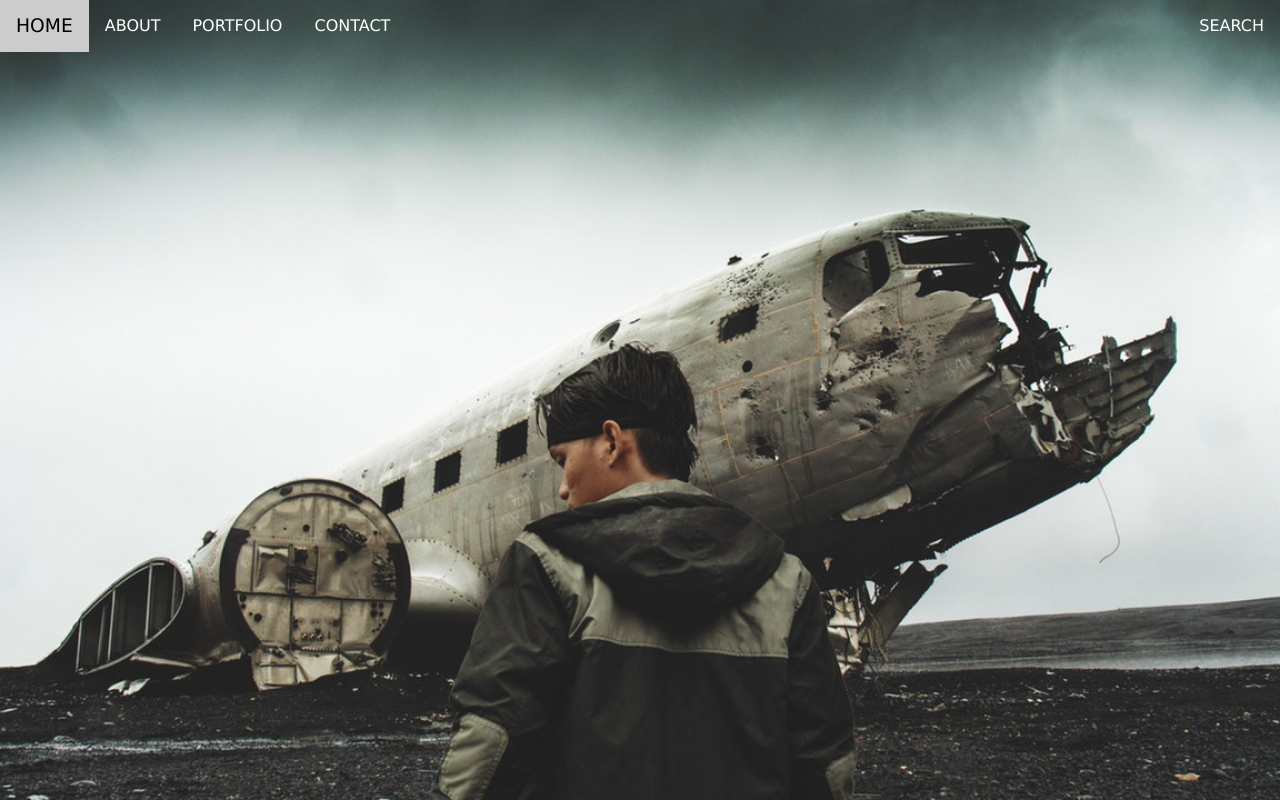
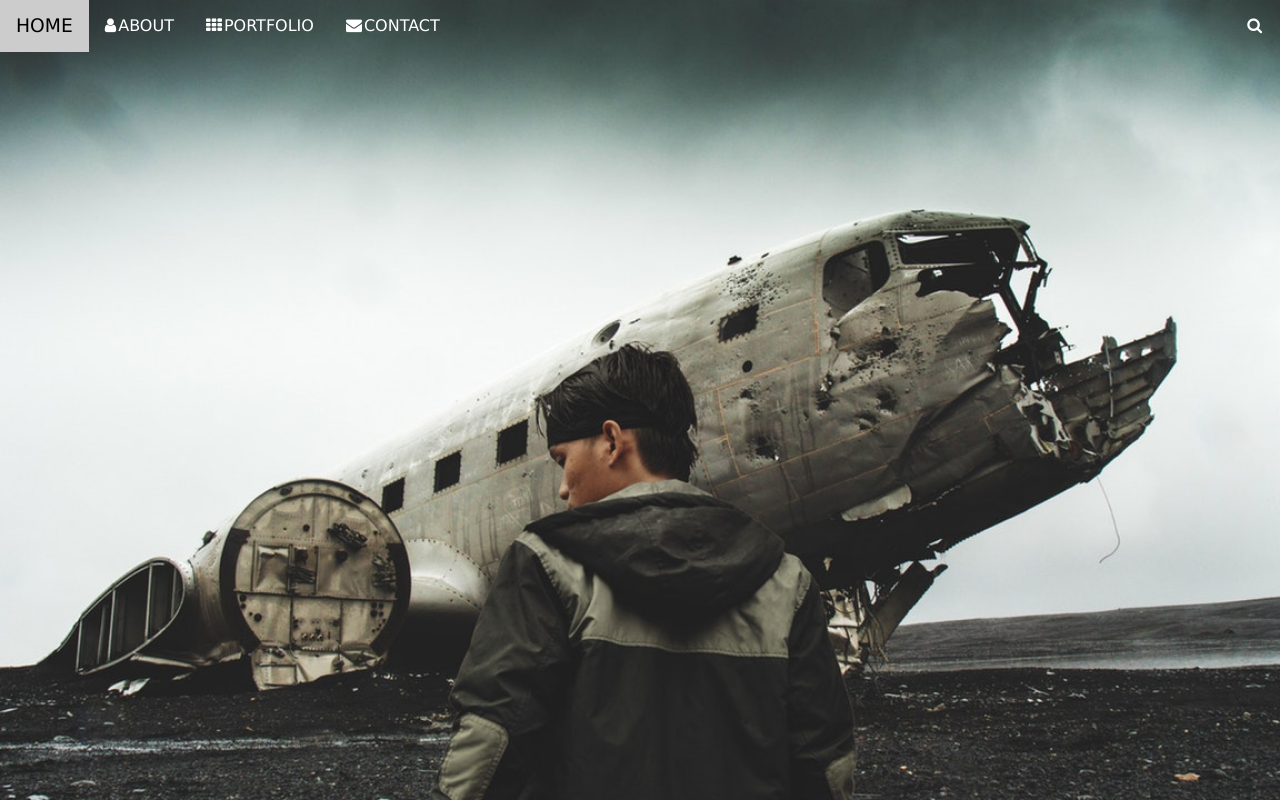
Before and after one commit to AndrewZamora/recreateW3SchoolsDemoSites, a website: page src/index.html in a window 1280 px wide. Drawn offline with Linux system fonts and the light colour scheme.

Commit message:
Hid desktop nav search button text

```diff
--- a/src/index.html
+++ b/src/index.html
@@ -39,7 +39,8 @@
                         <i class="fa fa-envelope "></i>Contact</a>
                 </li>
                 <li>
-                    <a href="#" id="search">Search
+                    <a href="#" id="search">
+                        <span>Search</span>
                         <i class="fa fa-search"></i>
                     </a>
                 </li>
--- a/src/scss/style.scss
+++ b/src/scss/style.scss
@@ -85,13 +85,20 @@ nav {
             margin: 0;
             width: 100%;
             li {
-                &:nth-of-type(4){
+                &:nth-of-type(4) {
                     margin-left: auto;
                 }
                 a {
                     color: #fff;
                     &hover {
                         color: #000;
+                    }
+                    span {
+                        display: none;
+                    }
+                    i {
+                        margin-right: 2px;
+                        display: inline !important;
                     }
                 }
             }
```
Also changed, not shown: src/css/style.css.
